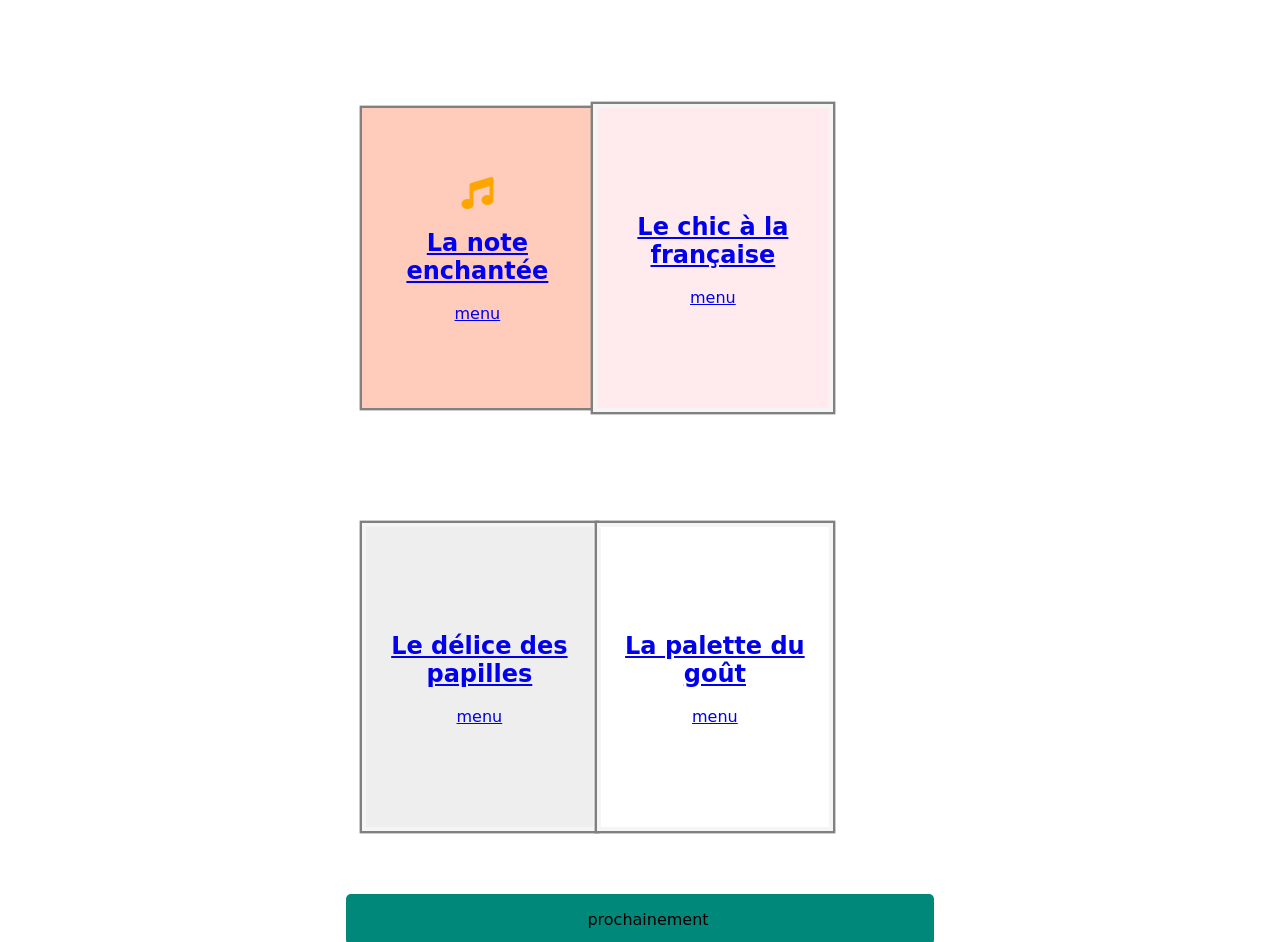
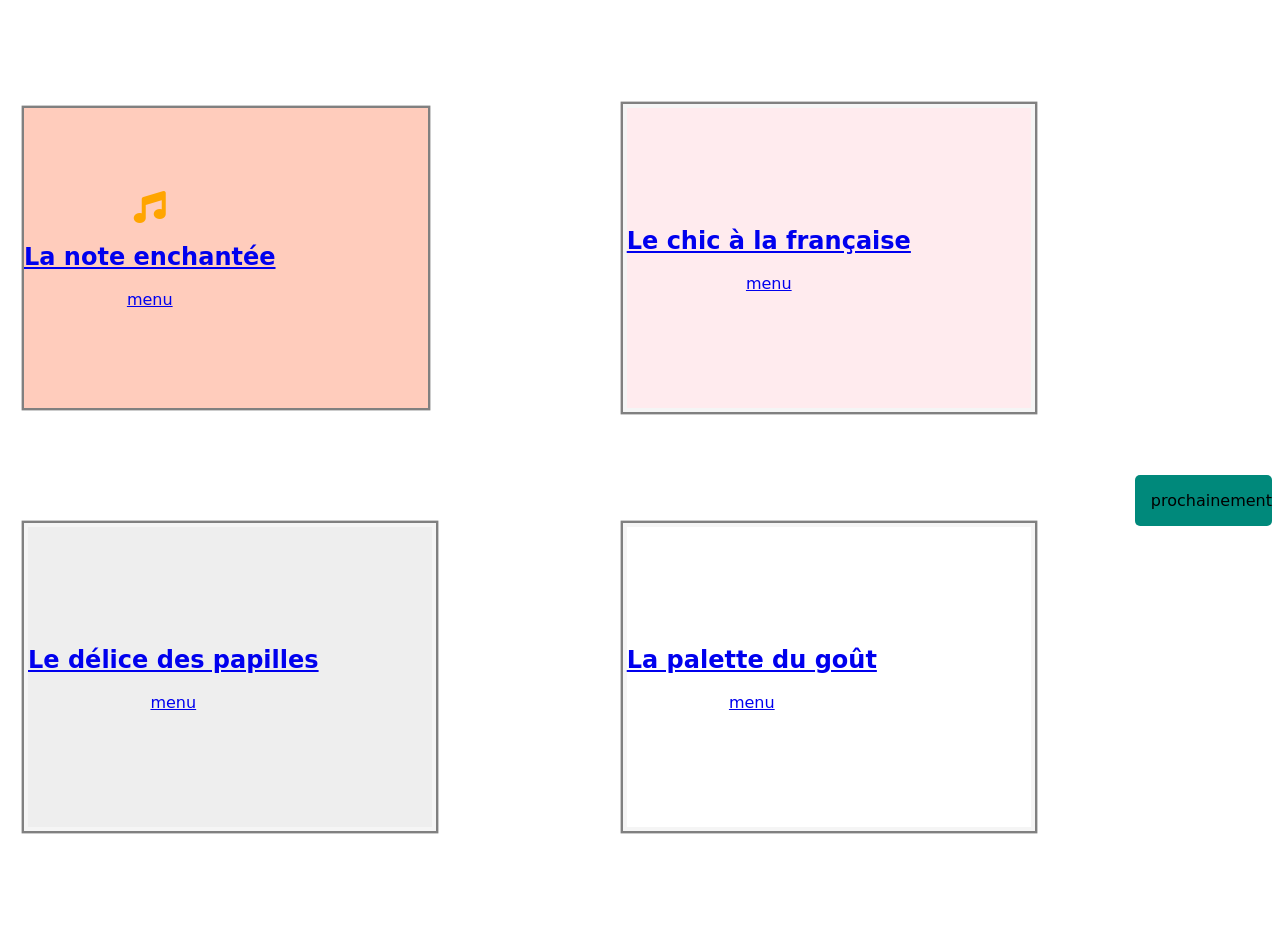
Before and after one commit to Ludd971/ChotkanLudovic_3_07072020, a website: page index.html in a window 1280 px wide. Shown: the part 88-1030 px from the top of the page. Drawn offline with Linux system fonts and the light colour scheme.

Commit message:
ajustement page d'accueil

```diff
--- a/html/menu1.css
+++ /dev/null
@@ -1,3 +0,0 @@
-body{
-	font-family: 'Kaushan Script', sans serif;
-}
--- a/html/menu3.css
+++ /dev/null
@@ -1,3 +0,0 @@
-body{
-	font-family: 'Dancing Script', cursive;
-}
--- a/index.html
+++ b/index.html
@@ -12,44 +12,44 @@
 	</head>
 	<body>
 		<header>
-			<h1>ohmyfood</h1>
+			<a href="index.html">
+			<h1>ohmyfood</h1></a>
 		</header>
 		<main id="menu">
-			<div id="menu__menu">
-				<section id="menu__1">
+			<section id="menu__menu">
+				<article id="menu__1">
 					<a href="html/menu1.html">
 					<i class="fas fa-music"></i>
 					<h2>La note enchantée</h2>
 					<p>menu</p></a>
-				</section>
-				<section id="menu__2">
+				</article>
+				<article id="menu__2">
 					<a href="html/menu2.html">
 					<h2>Le chic à la française</h2>
 					<p>menu</p></a>
-				</section>
-			</div>
-			<div id="menu__menu">
-				<section id="menu__3">
+				</article>
+			</section>
+			<section id="menu__menu">
+				<article id="menu__3">
 					<a href="html/menu3.html">
 					<h2>Le délice des papilles</h2>
 					<p>menu</p></a>
-				</section>
-				<section id="menu__4">
+				</article>
+				<article id="menu__4">
 					<a href="html/menu4.html">
 					<h2>La palette du goût</h2>
 					<p>menu</p></a>
-				</section>
-			</div>
+				</article>
+			</section>
 			<section >
-				<div id="next">
+				<article id="next">
 					<p>prochainement</p>
-				</div>
+				</article>
 			</section>
-
 		</main>
 		<footer class="bot">
 			<a href="html/mentions.html">Mention légales</a>
-			<p>contactez-nous</a>
+			<p>contactez-nous</p>
 		</footer>
 	</body>
 </html>
--- a/style.css
+++ b/style.css
@@ -39,7 +39,9 @@ footer{
 	font-size: 1.5em;
 }
 #menu{
-
+	display: flex;
+	flex-flow: row wrap;
+	justify-content: space-between;
 
 }
 #menu__menu{
@@ -58,7 +60,7 @@ footer{
 	align-items: center;
 	box-shadow: 0em 0em 0em 0.15em grey;
 	background-color: #FFCCBC;
-	width:80%;
+	width:40%;
 	height: 300px;
 	margin-bottom: 2em;
 
@@ -73,19 +75,18 @@ footer{
 	text-align: center;
 	align-items: center;
 	box-shadow: 0em 0em 0em 0.15em grey;
-	width:80%;
+	width:40%;
 	height: 300px;
 	margin-bottom: 2em;
 	border: 0.25em solid #F5F5F5;
 	background-color: #ffebee;
-	;
 }
 #menu__3{
 	display: flex;
 	text-align: center;
 	align-items: center;
 	box-shadow: 0em 0em 0em 0.15em grey;
-	width:80%;
+	width:40%;
 	height: 300px;
 	margin-top: 2em;
 	margin-bottom: 2em;
@@ -97,7 +98,7 @@ footer{
 	text-align: center;
 	align-items: center;
 	box-shadow: 0em 0em 0em 0.15em grey;
-	width:80%;
+	width:40%;
 	height: 300px;
 	margin-top: 2em;
 	margin-bottom: 2em;
```
Also changed, not shown: html/menu1.html (+5 -4 lines), html/menu2.html (+5 -4 lines), html/menu3.html (+6 -4 lines), html/menu4.html (+3 -3 lines), html/menu2.css (deleted).
